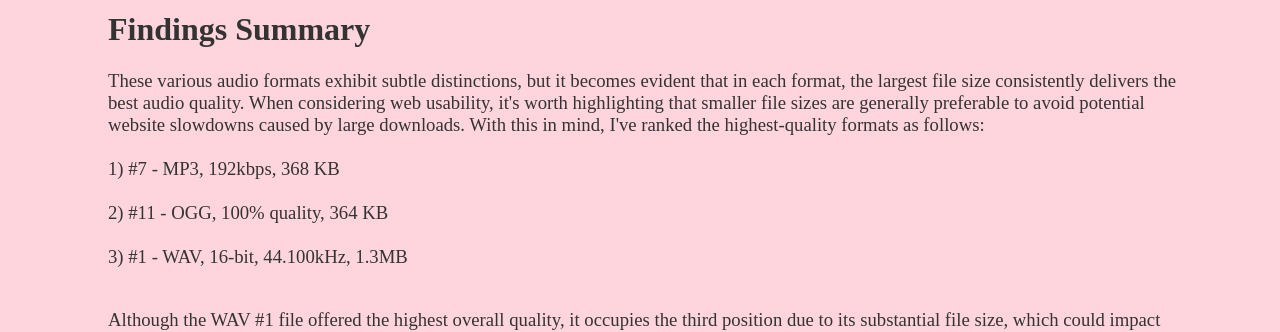
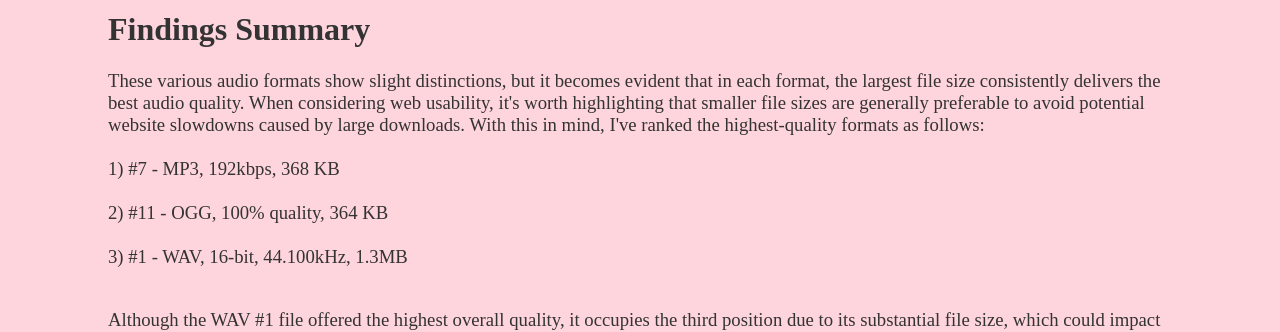
Before and after one commit to mikaasano/MDIA3210, a plain HTML site: page index.html in a window 1280 px wide. Shown: the part 1332-1664 px from the top of the page. Drawn offline with Linux system fonts and the light colour scheme.

Commit message:
Update index.html

```diff
--- a/index.html
+++ b/index.html
@@ -238,7 +238,7 @@
         </tbody>
     </table>
 <h1 style="text-align: left; margin-left: 100px; margin-top: 30px; color: #333333;">Findings Summary</h1>
-<h3 style="text-align: left; margin-left: 100px; margin-right: 85px; font-weight: normal; color: #333333;">These various audio formats exhibit subtle distinctions, but it becomes evident that in each format, the largest file size consistently delivers the best audio quality. When considering web usability, it's worth highlighting that smaller file sizes are generally preferable to avoid potential website slowdowns caused by large downloads. With this in mind, I've ranked the highest-quality formats as follows: <br>
+<h3 style="text-align: left; margin-left: 100px; margin-right: 85px; font-weight: normal; color: #333333;">These various audio formats show slight distinctions, but it becomes evident that in each format, the largest file size consistently delivers the best audio quality. When considering web usability, it's worth highlighting that smaller file sizes are generally preferable to avoid potential website slowdowns caused by large downloads. With this in mind, I've ranked the highest-quality formats as follows: <br>
   </br>
 1) #7 - MP3, 192kbps, 368 KB<br></br>
   2) #11 - OGG, 100% quality, 364 KB<br></br>
```
